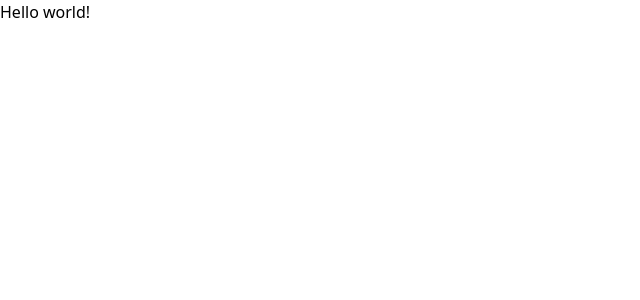
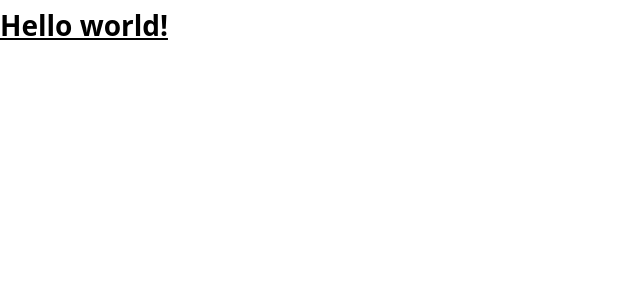
Before and after one commit to bhallavbv/nike-clone, a React (Vite) app: page / in a window 1280 px wide. Shown: the top 300 px of the page, without its empty margins (0-640 px from the left). Built offline with nearby package versions, Linux system fonts and the light colour scheme.

Commit message:
Update tailwind.config.js

```diff
--- a/tailwind.config.js
+++ b/tailwind.config.js
@@ -1,8 +1,41 @@
 /** @type {import('tailwindcss').Config} */
 export default {
-  ontent: ["./index.html", "./src/**/*.{js,ts,jsx,tsx}"],
+  content: ["./index.html", "./src/**/*.{js,ts,jsx,tsx}"],
   theme: {
-    extend: {},
+    fontSize: {
+      xs: ["12px", "16px"],
+      sm: ["14px", "20px"],
+      base: ["16px", "19.5px"],
+      lg: ["18px", "21.94px"],
+      xl: ["20px", "24.38px"],
+      "2xl": ["24px", "29.26px"],
+      "3xl": ["28px", "50px"],
+      "4xl": ["48px", "58px"],
+      "8xl": ["96px", "106px"],
+    },
+    extend: {
+      fontFamily: {
+        palanquin: ["Palanquin", "sans-serif"],
+        montserrat: ["Montserrat", "sans-serif"],
+      },
+      colors: {
+        primary: "#ECEEFF",
+        "coral-red": "#FF6452",
+        "slate-gray": "#6D6D6D",
+        "pale-blue": "#F5F6FF",
+        "white-400": "rgba(255, 255, 255, 0.80)",
+      },
+      boxShadow: {
+        "3xl": "0 10px 40px rgba(0, 0, 0, 0.1)",
+      },
+      backgroundImage: {
+        hero: "url('assets/images/collection-background.svg')",
+        card: "url('assets/images/thumbnail-background.svg')",
+      },
+      screens: {
+        wide: "1440px",
+      },
+    },
   },
   plugins: [],
 };
```
